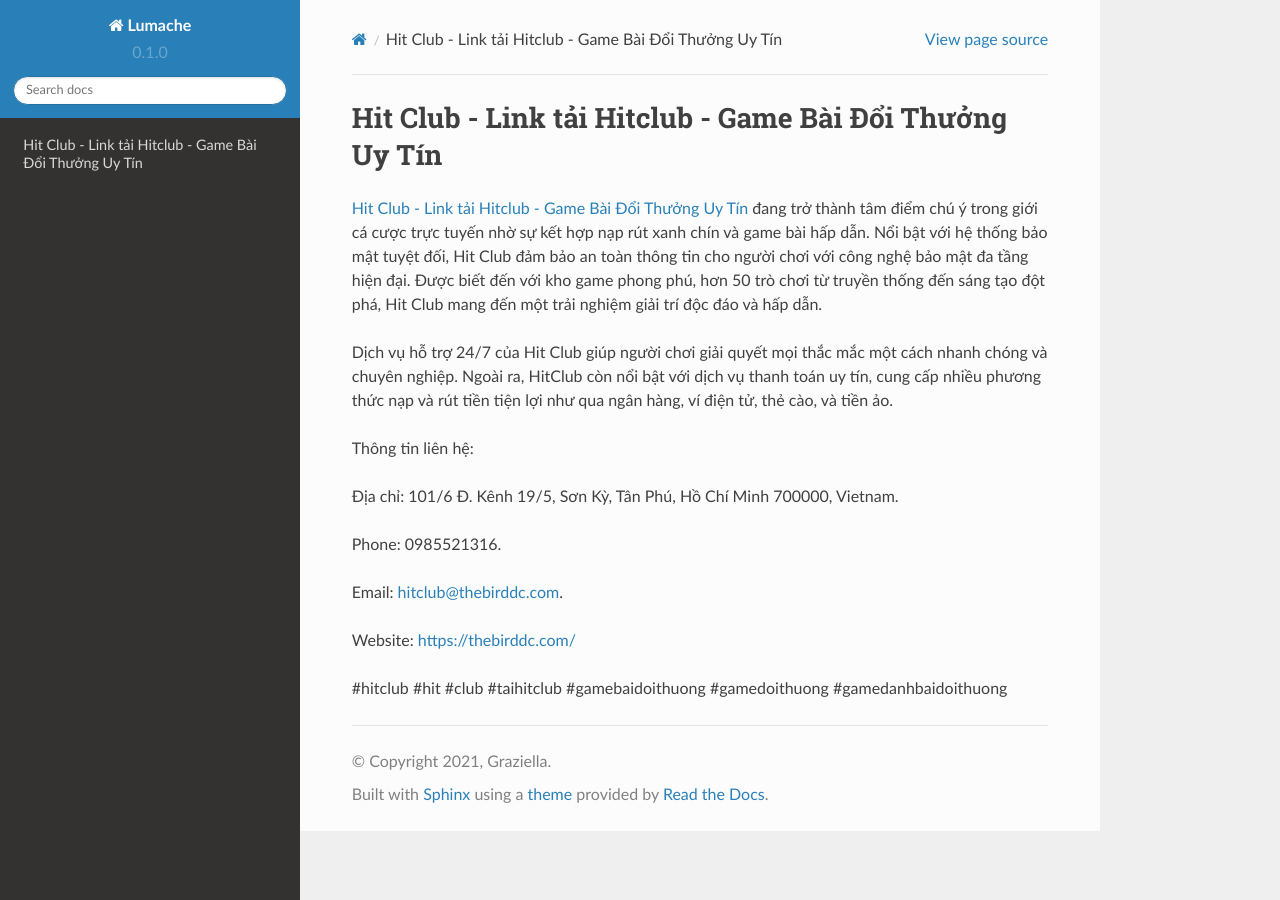
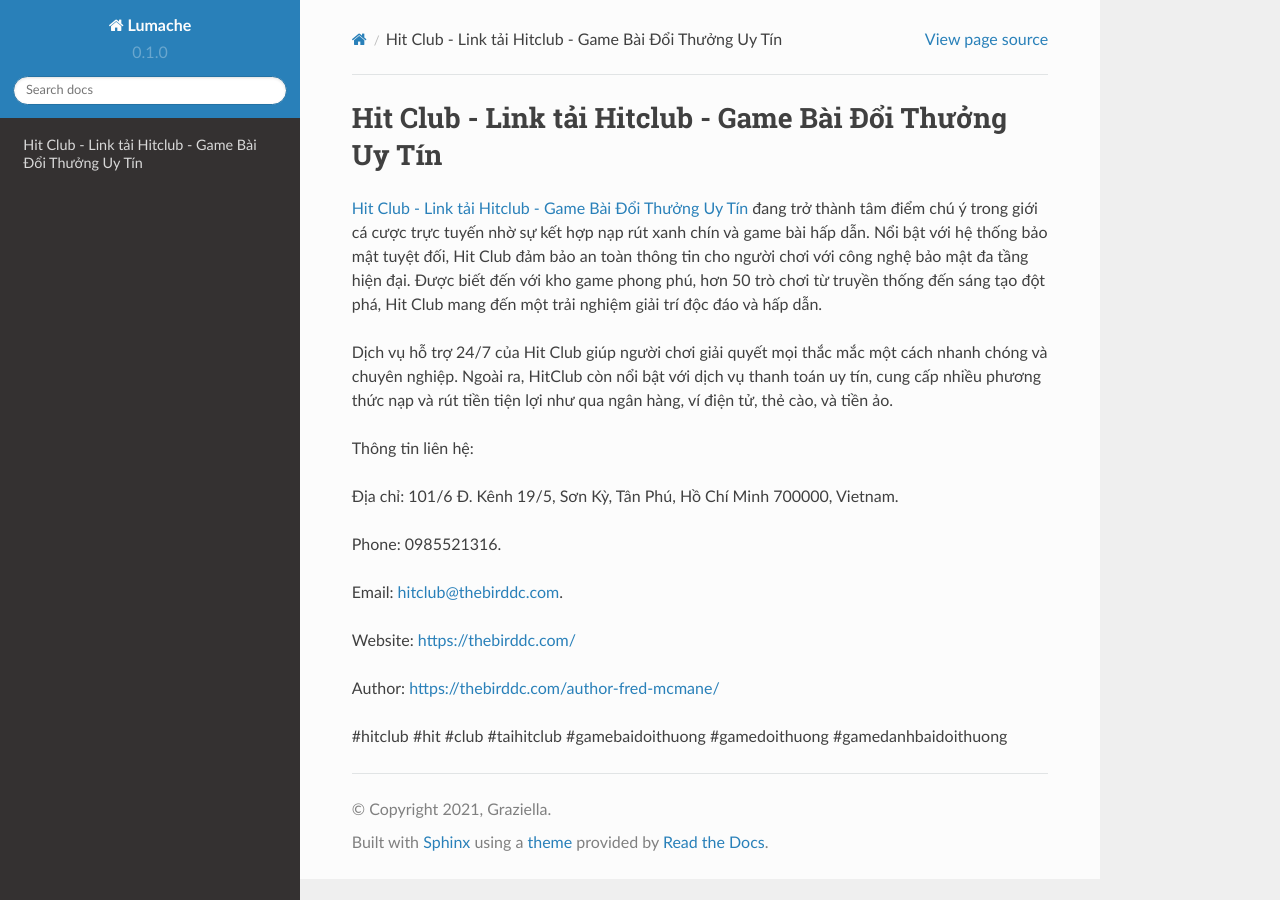
Before and after one commit to vqtranquocthuan424/hitclubthebirddccom, a Sphinx documentation site: the page built from docs/source/index.rst, in a window 1280 px wide. Built offline with Sphinx 7.4.7 and the Read the Docs theme 2.0.0, drawn with Linux system fonts in a browser that asks for light colours; part of the change alters nothing that is shown.

Commit message:
Update index.rst

```diff
--- a/docs/source/index.rst
+++ b/docs/source/index.rst
@@ -15,4 +15,6 @@ Email: hitclub@thebirddc.com.
 
 Website: https://thebirddc.com/
 
+Author: https://thebirddc.com/author-fred-mcmane/
+
 #hitclub #hit #club #taihitclub #gamebaidoithuong #gamedoithuong #gamedanhbaidoithuong
```
